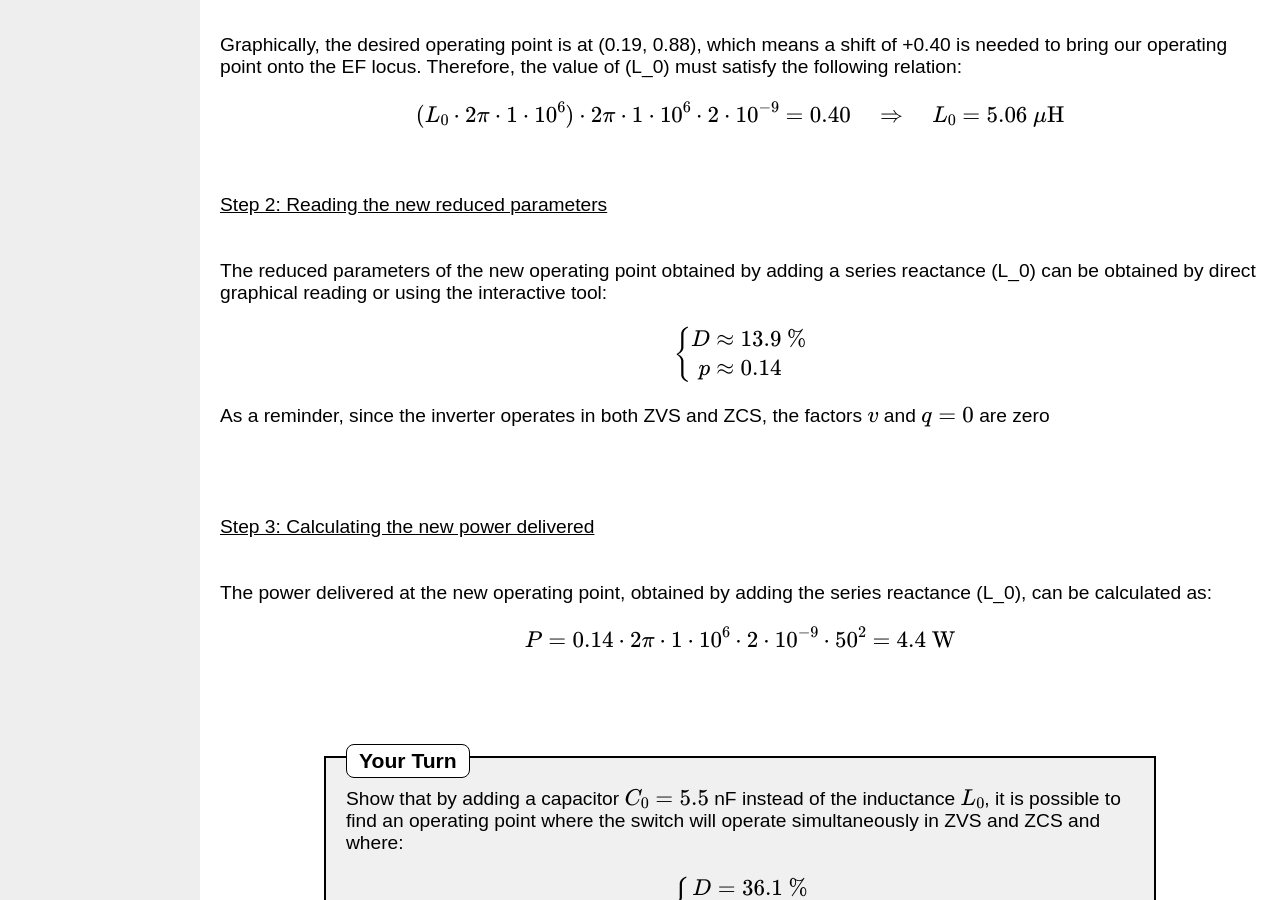
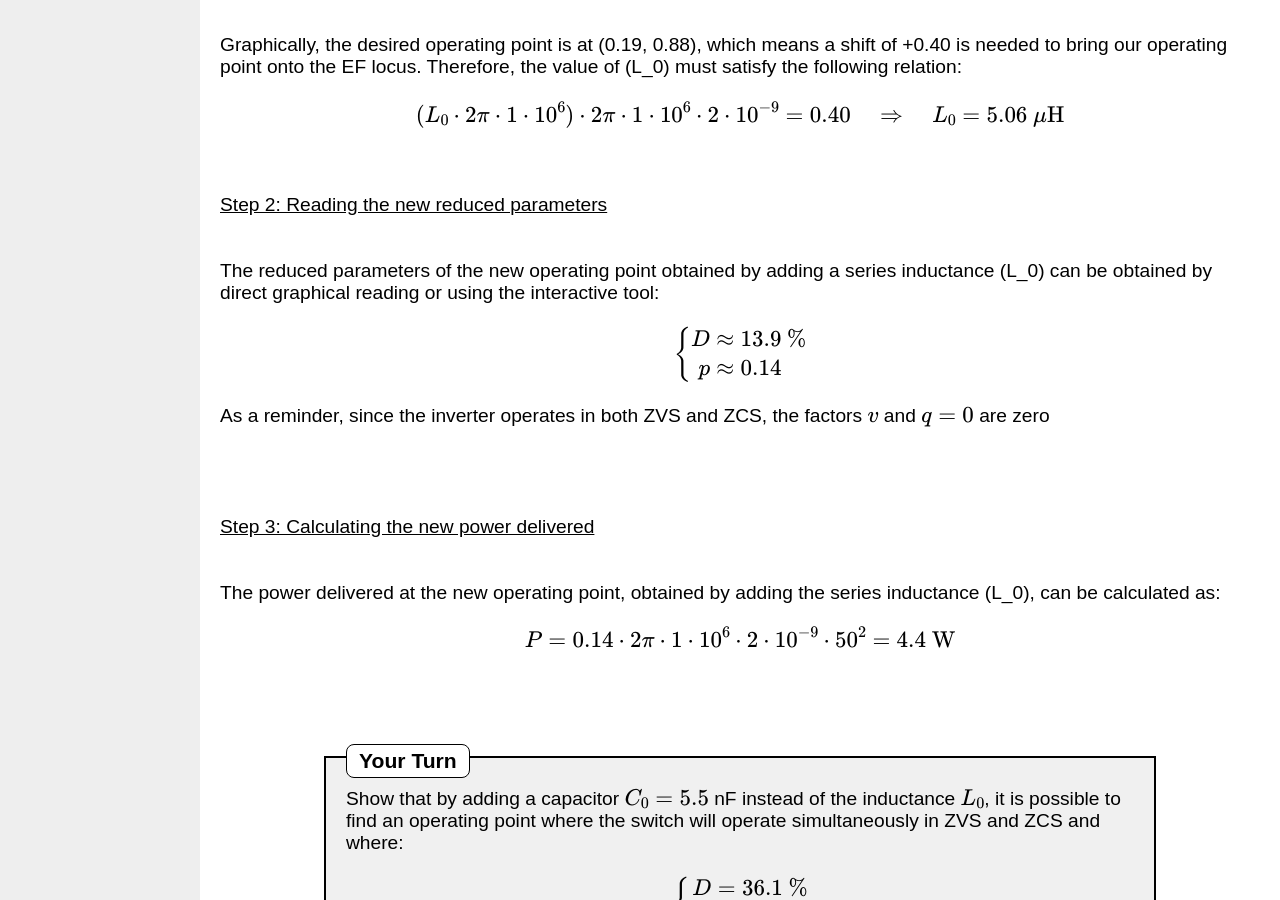
Before and after one commit to bdaire/bdaire.github.io, a Jekyll site: the page built from research_chart_example_4.md, in a window 1280 px wide and 900 px high, scrolled down 1509 px. Built offline with Jekyll 4.4.1, drawn with Linux system fonts in a browser that asks for light colours.

Commit message:
Update research_chart_example_4.md

```diff
--- a/research_chart_example_4.md
+++ b/research_chart_example_4.md
@@ -89,7 +89,7 @@ Graphically, the desired operating point is at (0.19, 0.88), which means a shift
 <br><br>
 <p><u>Step 2: Reading the new reduced parameters</u></p>
 <br><br>
-The reduced parameters of the new operating point obtained by adding a series reactance \(L_0\) can be obtained by direct graphical reading or using the interactive tool:
+The reduced parameters of the new operating point obtained by adding a series inductance \(L_0\) can be obtained by direct graphical reading or using the interactive tool:
 <p style="text-align: center;">
   \[
 \left\{
@@ -104,7 +104,7 @@ p &\approx 0.14
 <br><br><br><br>
 <p><u>Step 3: Calculating the new power delivered</u></p>
 <br><br>
-The power delivered at the new operating point, obtained by adding the series reactance \(L_0\), can be calculated as:
+The power delivered at the new operating point, obtained by adding the series inductance \(L_0\), can be calculated as:
 <p style="text-align: center;">
   \[
 P=0.14\cdot 2\pi\cdot 1\cdot 10^6\cdot 2\cdot 10^{-9}\cdot 50^2=4.4\ \text{W}
```
